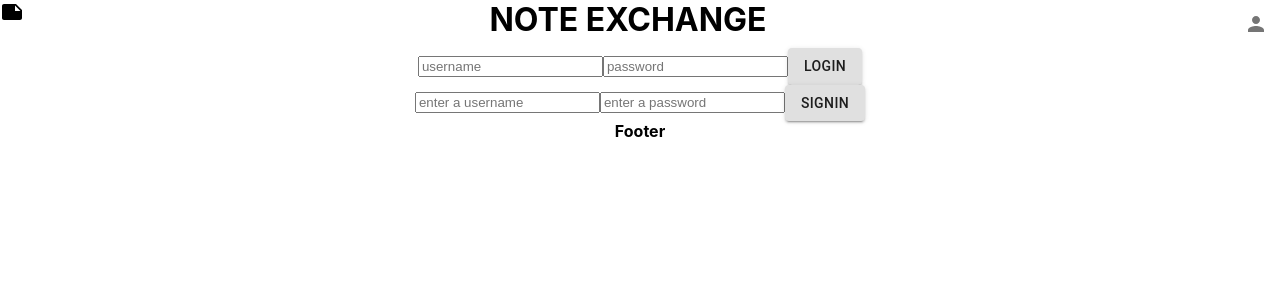
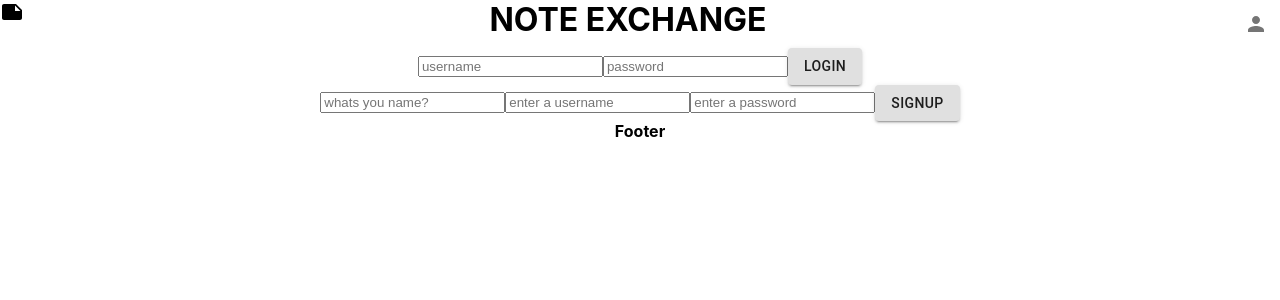
Before and after one commit to wyounis25/Note-Exchange-Frontend, a React (Create React App) app: page / in a window 1280 px wide. Shown: the top 300 px of the page. Built offline with nearby package versions, Linux system fonts and the light colour scheme; no server answers.

Commit message:
new user

```diff
--- a/src/App.js
+++ b/src/App.js
@@ -13,6 +13,7 @@ function App() {
 	const [ notes, setnotes ] = useState([]);
 	const [ token, setToken ] = useState('');
 	const [ search, setSearch ] = useState('');
+	const [ current, setCurrentuser ] = useState({});
 
 	useEffect(() => {
 		async function fetchData() {
@@ -22,7 +23,12 @@ function App() {
 		}
 		fetchData();
 		console.log(notes);
-	}, []);
+	}, [])
+
+	const getUser = (currentUser) => {
+		setCurrentuser(currentUser);
+	};
+	console.log(current);
 
 	const handleSearch = (e) => {
 		e.preventDefault();
@@ -64,7 +70,7 @@ function App() {
 						<Container notes={filterSearch} />
 					</Route>
 					<Route path="/">
-						<Portal loginSession={loginSession} />
+						<Portal getUser={getUser} loginSession={loginSession} />
 					</Route>
 				</Switch>
 				<Footer />
--- a/src/components/Portal.js
+++ b/src/components/Portal.js
@@ -6,11 +6,11 @@ import SignIn from './SignIn';
 import { BrowserRouter as Router, Switch, Route, Link } from 'react-router-dom';
 
 
-function Portal({loginSession}) {
+function Portal({loginSession, getUser}) {
 	return (
 		<div className="portal">
 		<Login loginSession={loginSession}/>
-		<SignIn/>
+		<SignIn getUser={getUser}/>
 	</div>
 	);
 }
--- a/src/components/SideBar.js
+++ b/src/components/SideBar.js
@@ -8,7 +8,7 @@ function SideBar({ userToken }) {
 	const [ label, setLabel ] = useState('');
 	const [ content, setConent ] = useState('');
 
-	const inputNotes = {};
+
 	console.log(category);
 	console.log(label);
 	console.log(content);
--- a/src/components/SignIn.js
+++ b/src/components/SignIn.js
@@ -1,17 +1,66 @@
-import React from 'react'
-import './SignIn.css'
-import { Button } from '@material-ui/core'
-function SignIn() {
-    return (
-        <div className="signin">
-			<form>
-				<input className="input" name="username" placeholder="enter a username" />
-				<input className="input" name="password" placeholder="enter a password" />
-				<Button variant="contained">SIGNIN</Button>
+import React, { useState } from 'react';
+import './SignIn.css';
+import { Button } from '@material-ui/core';
+function SignIn({getUser}) {
+	const [ profile, setprofile ] = useState({});
+	const [ name, setName ] = useState('');
+	const [ username, setUsername ] = useState('');
+	const [ password, setPassword ] = useState('');
+	console.log(name);
+	console.log(username);
+	console.log(password);
 
+	const handleSignUp = (e) => {
+		e.preventDefault()
+		console.log("SIGNUP")
+		fetch('http://localhost:8000/users',{
+				method: 'POST',
+				headers: {
+					'Content-Type': 'application/json',
+					Accept: 'application/json'
+				},
+				body: JSON.stringify({
+					name: name,
+					username: username,
+					password: password
+				})
+		}).then(res => res.json()).then(data => {
+			console.log(data)
+			setprofile(data)
+			localStorage.token = profile;
+		})
+		getUser(profile)
+
+	};
+
+	return (
+		<div className="signin">
+			<form onSubmit={(e)=> handleSignUp(e)}>
+				<input
+					className="input"
+					name="name"
+					placeholder="whats you name?"
+					value = {name}
+					onChange={(e) => setName(e.target.value)}
+				/>
+				<input
+					className="input"
+					name="username"
+					placeholder="enter a username"
+					value = {username}
+					onChange={(e) => setUsername(e.target.value)}
+				/>
+				<input
+					className="input"
+					name="password"
+					placeholder="enter a password"
+					value = {password}
+					onChange={(e) => setPassword(e.target.value)}
+				/>
+				<Button type="submit" variant="contained">SIGNUP</Button>
 			</form>
 		</div>
-    )
+	);
 }
 
-export default SignIn
+export default SignIn;
```
